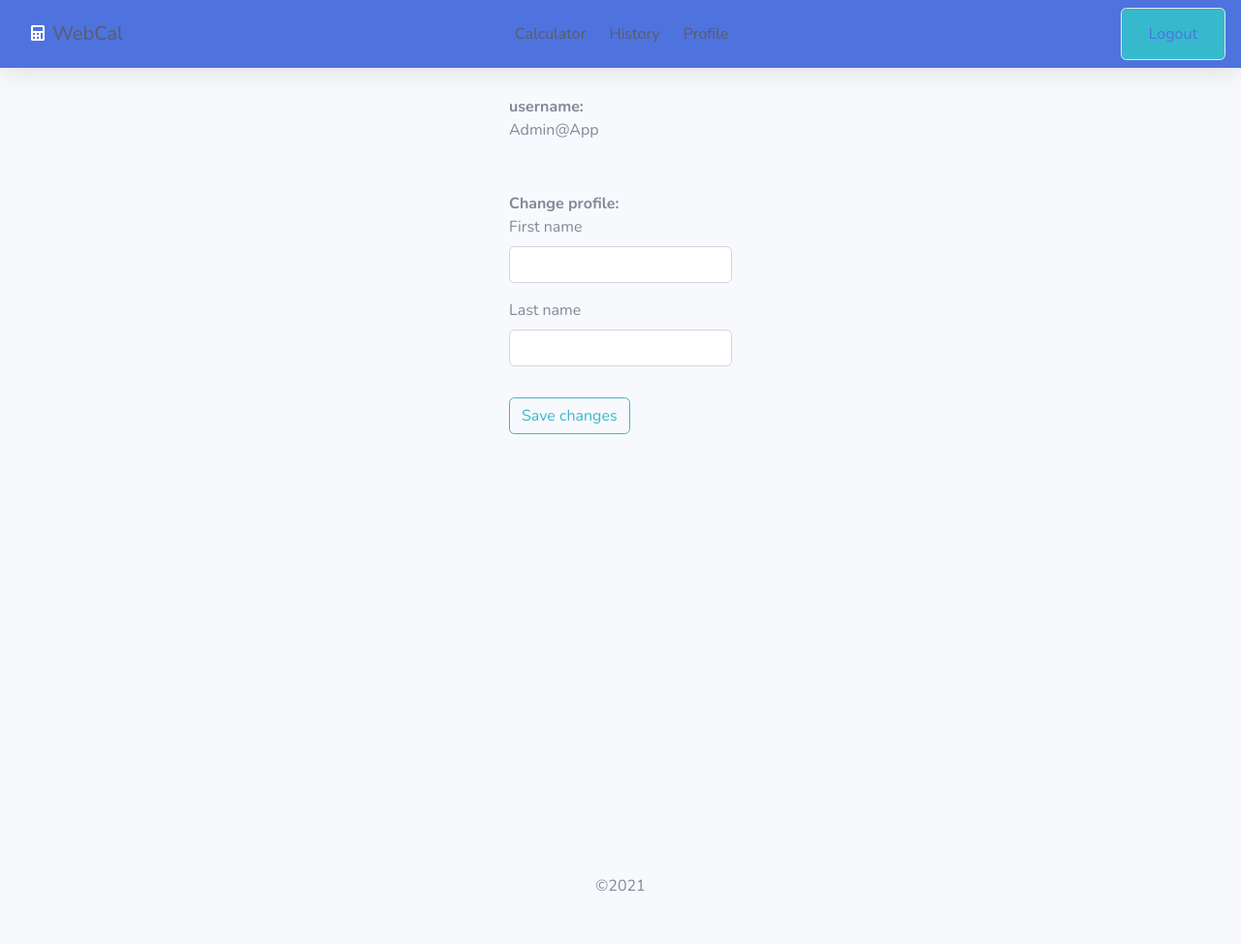
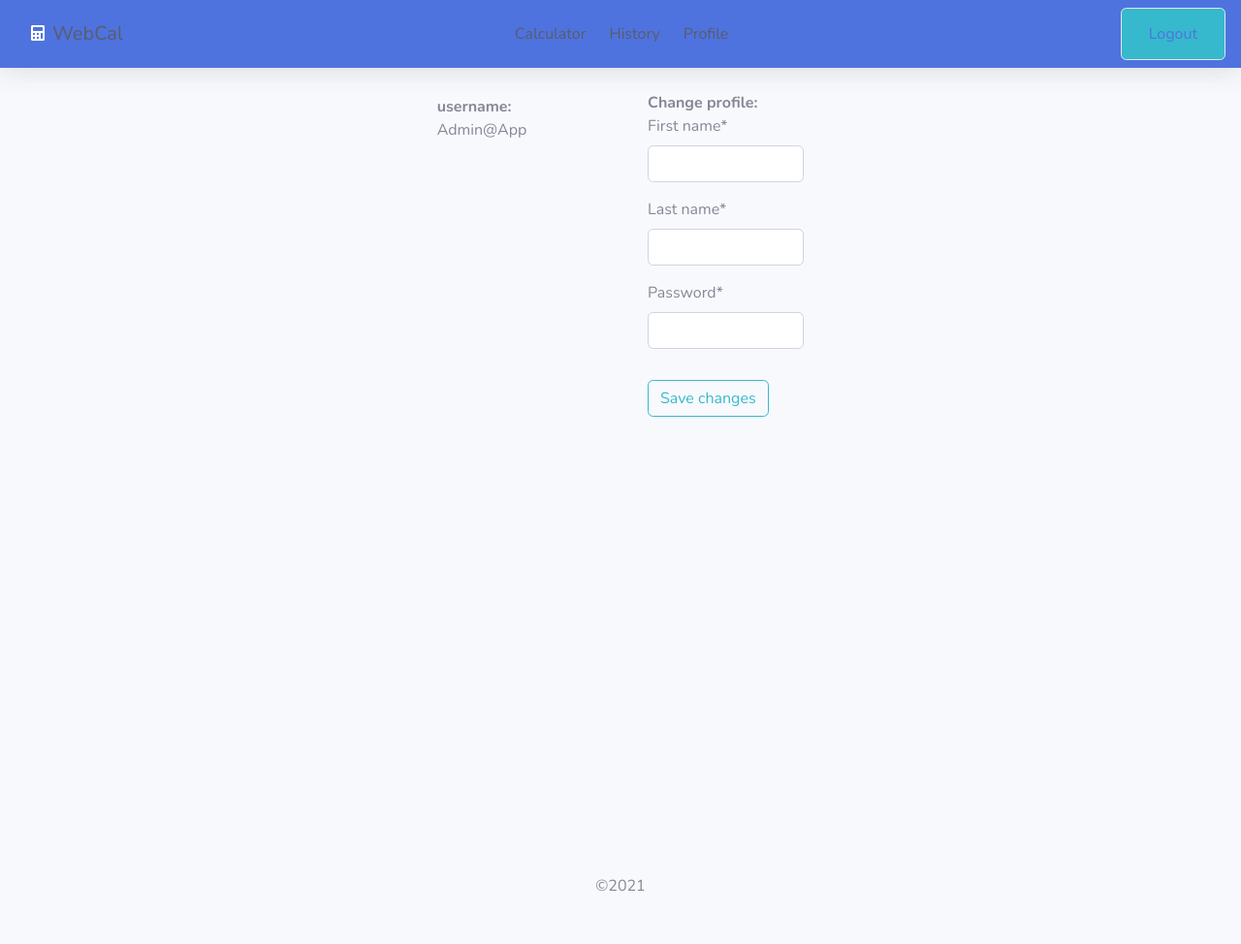
Before and after one commit to Skwaku/WebCalculator, a Django app: page /profile/ in a window 1280 px wide. Shown: the whole page at 97% size. Run offline with Django 3.2, Linux system fonts and the light colour scheme; the first user in the database is signed in; some libraries are stand-ins or nearby versions.

Commit message:
Eddited Profile

```diff
--- a/WebApp/calculator/forms.py
+++ b/WebApp/calculator/forms.py
@@ -66,7 +66,10 @@ class CalculatorForm(forms.ModelForm):
 
 
 class UserUpdateForm(forms.ModelForm):
+    first_name = forms.CharField(widget=forms.TextInput, max_length=100,required=True)
+    last_name = forms.CharField(widget=forms.TextInput, max_length=100,required=True)
+    password = forms.CharField(widget=forms.PasswordInput,max_length=100)
 
     class Meta:
         model = User
-        fields = ['first_name', 'last_name']
+        fields = ['first_name', 'last_name','password']
--- a/WebApp/calculator/templates/calculator/profile.html
+++ b/WebApp/calculator/templates/calculator/profile.html
@@ -7,6 +7,8 @@
    <section class="container" style="height:100vh;">
         <div class="row bg-light justify-content-center">
             <div class="content justify-content-center mt-4 mb-4">
+                <div class="row">
+                <div class="col-md-6">
                     <div class="container mb-5" style="padding:4px;">
                         {% if user.username %}
                           <strong class="col-md-6">username:</strong>
@@ -31,12 +33,14 @@
                          </div>
                         {% endif %}
                     </div>
+                </div>
+                <div class="col-md-6">
                      <form method="POST" enctype="multipart/form-data">
                         {% csrf_token %}
 
                         <fieldset class="form-group ml-3 mr-3">
                             <strong>Change profile:</strong>
-                          {{ user_form|crispy}}
+                                  {{ form|crispy}}
                         </fieldset>
                         <div class="form-group">
                             <button class="btn btn-outline-info ml-3" type="submit">Save changes</button>
@@ -44,6 +48,8 @@
                     </form>
                 </div>
           </div>
+        </div>
+     </div>
    </section>
 {% else %}
     <h3 class="ml-3 bg-light mt-2">You are not authorized to view this page.</h3>
--- a/WebApp/calculator/views.py
+++ b/WebApp/calculator/views.py
@@ -74,14 +74,27 @@ def register(request):
 @login_required(login_url="/")
 def profile(request):
     if request.method == 'POST':
-        user_form = UserUpdateForm(request.POST, instance=request.user)
-        if user_form.is_valid():
-            user_form.save()
-            messages.success(request, f'Your account has been updated!')
-            return redirect('profile')
+        form = UserUpdateForm(request.POST)
+        if form.is_valid():
+            try:
+                password = form.cleaned_data['password']
+                first_name = form.cleaned_data['first_name']
+                last_name = form.cleaned_data['last_name']
+                form.save(commit=False)
+                u = User.objects.get(username=request.user.username)
+                u.set_password(password)
+                u.first_name = first_name
+                u.last_name = last_name
+                u.save()
+                messages.success(request, f'Your account has been updated!. Please log in with your new password.')
+                return redirect('profile')
+            except Exception as e:
+                print(e)
+                messages.error(request, 'An error occurred. Please try again.')
+                return redirect('profile')
     else:
-        user_form = UserUpdateForm(instance=request.user)
-    contex = {'user_form': user_form}
+        form = UserUpdateForm()
+    contex = {'form': form}
     return render(request, 'calculator/profile.html', contex)
 
 
```
Also changed, not shown: WebApp/db.sqlite3. Lines whose indentation alone changed are shown as unchanged.
